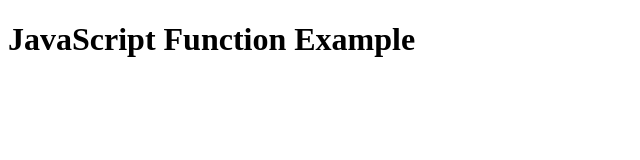
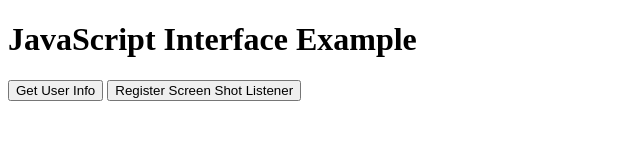
Before and after one commit to zyywoaini/test, a plain HTML site: page index.html in a window 1280 px wide. Shown: the whole page, without its empty margins (0-640 px from the left). Drawn offline with Linux system fonts and the light colour scheme.

Commit message:
Update index.html

```diff
--- a/index.html
+++ b/index.html
@@ -3,13 +3,9 @@
 <head>
     <meta charset="UTF-8">
     <meta name="viewport" content="width=device-width, initial-scale=1.0">
-    <title>Load JS Example</title>
-</head>
-<body>
-
-    <h1>JavaScript Function Example</h1>
-
+    <title>Call JS Interface Example</title>
     <script>
+        // 定义 JavaScript 接口（函数）
         function callGetUserInfo() {
             var clazz = "com.hihonor.gamecenter.bu_h5.manager.JSMethodImp";
             var operationName = "getUserInfo";
@@ -46,6 +42,12 @@
             }
         }
     </script>
+</head>
+<body>
+
+    <h1>JavaScript Interface Example</h1>
+    <button onclick="callGetUserInfo()">Get User Info</button>
+    <button onclick="callRegisterScreenShotListener()">Register Screen Shot Listener</button>
 
 </body>
 </html>
```
